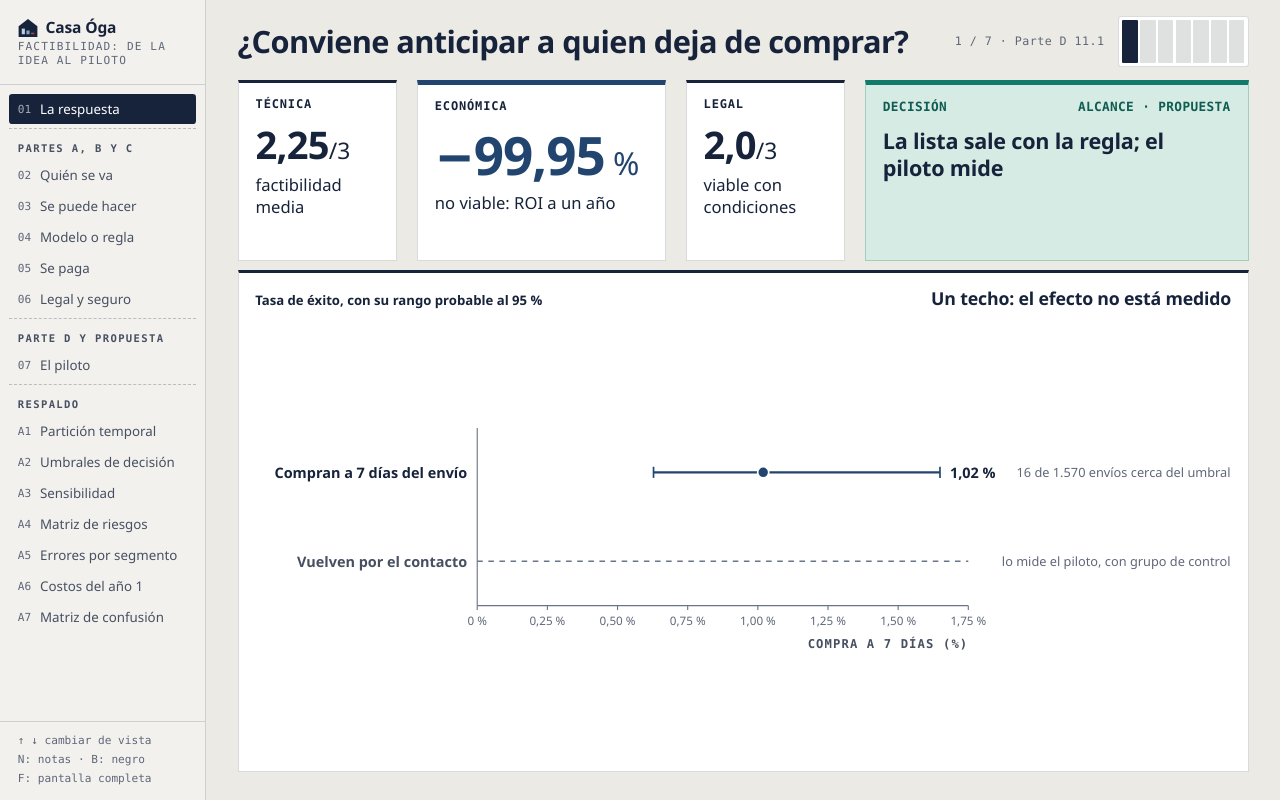
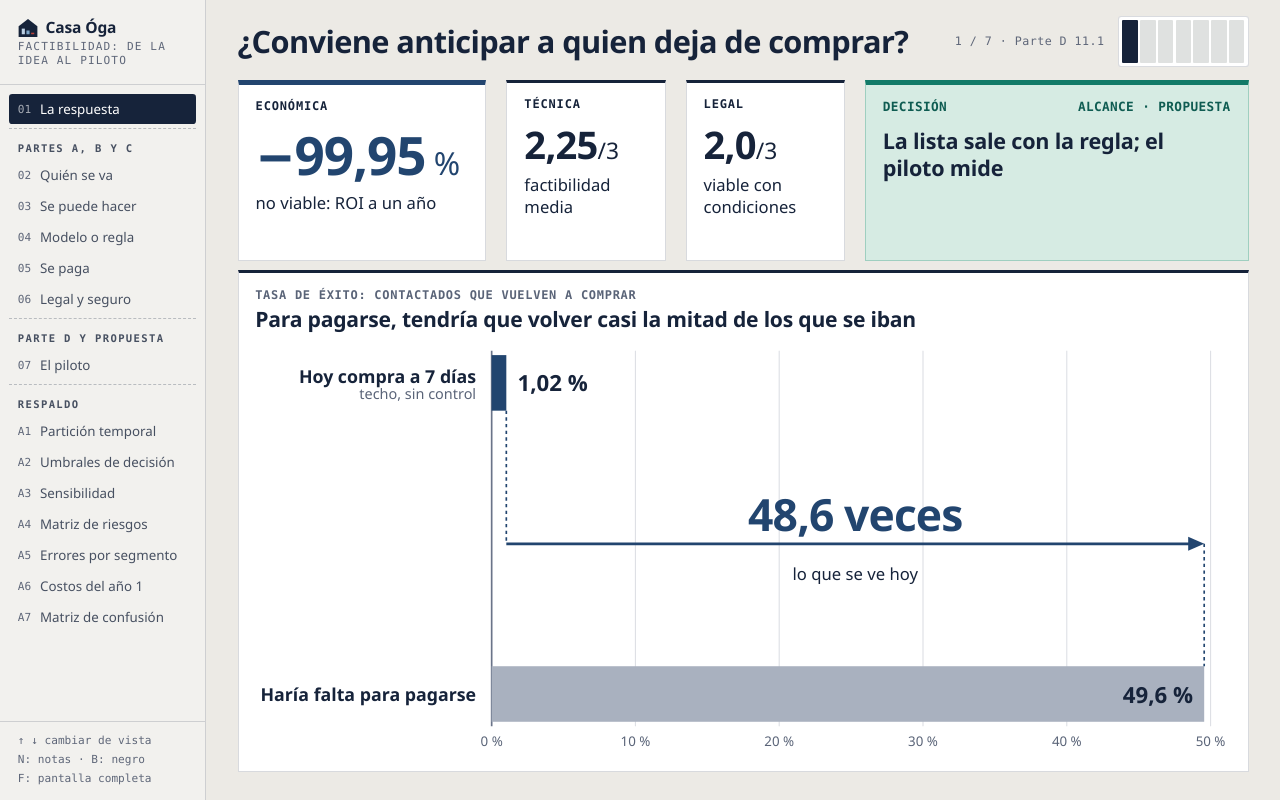
Before and after one commit to SebasCaules/TP_82.21-Data-Driven, a React (Vite) app in the folder e3/: page /#v01 in a window 1280 px wide. Built offline with nearby package versions, Linux system fonts and the light colour scheme.

Commit message:
E3 auditoría 28/10, V01: lo que vuelve hoy contra lo que haría falta, 48,6 veces

```diff
--- /dev/null
+++ b/e3/src/vistas/V01.css
@@ -0,0 +1,17 @@
+/* V01 · ¿Conviene? (28/10, unidad V01 de .workforce/PLAN.md). Estilos propios de la vista (N0-7): solo
+   clases e3-v01-*. Los tokens --e3-* los define estilos_e3.css bajo .e3-vp; cada uno lleva su valor de
+   respaldo por si la vista se monta fuera de esa caja. */
+
+/* Tarjeta del gráfico: encabezado arriba y el SVG llena el resto del alto. */
+.e3-v01-graf { flex: 1 1 0; min-height: 0; display: flex; flex-direction: column; }
+
+/* Encabezado: qué mide (rótulo corto, tinta 600) y debajo la conclusión, lo primero que se lee. */
+.e3-v01-cab { display: flex; flex-direction: column; gap: clamp(2px, .5vh, 6px); min-width: 0; }
+.e3-v01-mide {
+  margin: 0;
+  font: 600 var(--e2-rot, 12px)/1.2 var(--mono); text-transform: uppercase; letter-spacing: .06em;
+  color: var(--e3-ctx, #5a6478);
+}
+
+.e3-v01-lienzo { flex: 1 1 0; min-height: 0; display: flex; flex-direction: column;
+                 margin-top: clamp(6px, 1.4vh, 18px); }
--- a/e3/src/vistas/V01_Respuesta.jsx
+++ b/e3/src/vistas/V01_Respuesta.jsx
@@ -1,26 +1,29 @@
-// V01 · ¿Conviene anticipar a quien deja de comprar? (diapositiva 2 de C3; W2.01, 27/10). La respuesta
-// del tablero entero, con la forma de V05: banda de cifras con la tarjeta de decisión a la derecha y un
-// gráfico a todo el ancho debajo.
+// V01 · ¿Conviene anticipar a quien deja de comprar? (diapositiva 2 de C3; W2.01, 27/10; rehecha el 28/10,
+// unidad V01 de .workforce/PLAN.md). La respuesta del tablero entero: banda de cifras con la tarjeta de
+// decisión a la derecha y un gráfico a todo el ancho debajo.
 //
-// - Banda: las tres Partes, en el orden del riel (A técnica, B económica, C legal). El puntaje técnico
-//   (F16, D3.tecnica), el ROI del modelo sobre la regla a un año (G40, D3.economia), que es la cifra
-//   que decide que la lista salga sin modelo y la única al tamaño máximo (regla 13 H1 del E2), y el
-//   puntaje legal (H40). D3 no trae la Parte C: el 2,0 sale de la tarjeta «Legal» de la diapositiva 2
-//   de C3, como texto. Debajo de cada cifra, el veredicto de la tarjeta de C3; el resto de la tarjeta
-//   (el límite técnico, las seis acciones, «ni la regla sola recupera su costo») va al title.
-//   Anchos 2 / 3 / 2, como V05: con 3 / 4 / 3 el −99,95 % no entra en la central a 1366 × 768.
-// - Gráfico: la cuarta tarjeta de la diapositiva 2, la tasa de éxito (G31), que no entra en la banda.
-//   `PuntosIC` con dos filas: la compra a 7 días tras un envío cerca del umbral, con su rango al 95 %
-//   (lo que se ve, sin grupo de control), y lo que vuelve por el contacto, que no está medido y que mide
-//   el piloto (fila vacía, la pista punteada de PuntosIC). Es lo que une la banda con la decisión.
+// - Banda (28/10): un número por tarjeta y la central primero, a la izquierda (N0-6). Central: el ROI del
+//   modelo sobre la regla a un año (G40, D3.economia.observada.modelo_roi_pct), la cifra que decide que la
+//   lista salga sin modelo y la única al tamaño máximo; fragmento «no viable: ROI a un año» (veredicto y
+//   escala de la tarjeta Económica de C3, sin la cifra). Después el puntaje técnico (F16, D3.tecnica) y el
+//   legal (H40). D3 no trae la Parte C: el 2,0 sale de la tarjeta «Legal» de la diapositiva 2 de C3, como
+//   texto. Debajo de cada cifra, la escala de su tarjeta de C3; el resto (el límite técnico, las seis
+//   acciones) va al title. Anchos 3 / 2 / 2: con menos, el −99,95 % no entra a 1366 × 768.
+// - Gráfico (28/10): por qué no es viable, en un vistazo. Dos barras en un eje de 0 a 50 %: lo que hoy
+//   compra a 7 días tras un envío cerca del umbral (D3.economia.parametros.s_observada, 1,02 %, en --acc,
+//   rotulado «techo, sin control»: no hay grupo de control) contra la tasa de éxito que haría falta para
+//   que la regla se pague (D3.economia.umbral.s_equilibrio_con_descuento, 49,6 %, en relleno de contexto). Entre
+//   las dos, una cota de un extremo al otro con «48,6 veces» (D3.economia.umbral.veces_con_descuento) grande: es el
+//   mensaje. La escala sale de escalaNice sobre el 49,6 %. Sale la fila «Vuelven por el contacto · lo
+//   mide el piloto» (la cuenta la V07). Conclusión arriba, en .e3-conclusion: «Para pagarse, tendría que
+//   volver casi la mitad de los que se iban» (el callout del 49,6 % de la Parte B en C3, sin la cifra). El rango al 95 % y los 16 de 1.570 envíos, al
+//   title de la barra.
 // - Decisión: «D-PRO · propuesta» de decisiones.js (D6 del registro de decisiones de los hitos; la
 //   comparte la vista 9) y la respuesta en una línea de la tabla de la historia (PLAN.md, fila 1),
-//   ≤ 60 caracteres; la decisión completa de C3 (lista de 500 por mes, piloto de tres meses con grupo de
-//   control) va al title. C3 no trae una frase corta: la de la tabla queda acá hasta que contenido.py
-//   la exporte (W4).
+//   ≤ 60 caracteres; la decisión completa de C3 va al title.
 // Ninguna cifra escrita acá: los valores salen de D3 (datos_e3.js) y el texto de C3 (contenido_e3.js).
 
-import { Lienzo, PuntosIC } from '../../../src/graficos.jsx'
+import { Lienzo, escalaNice } from '../../../src/graficos.jsx'
 import Banda from '../../../e2/src/Banda.jsx'
 import { D3 } from '../datos_e3.js'
 import { C3 } from '../contenido_e3.js'
@@ -29,6 +32,7 @@ import { plano, sinCortes } from '../texto.jsx'
 import { useEscalaTexto } from '../../../e2/src/escala.js'
 import { decision } from '../decisiones.js'
 import { Cifra } from '../cifra.jsx'
+import './V01.css'
 
 const D2 = C3.DIAPOSITIVAS.find((d) => d.n === 2)
 // Las cuatro tarjetas de la diapositiva 2, por su área; si el texto cambia, por su orden.
@@ -37,47 +41,170 @@ const [TEC, LEG, ECO, EXI] = AREAS.map((a, i) => D2.tarjetas.find((t) => t.area
 
 const T = D3.tecnica
 const E = D3.economia
+const U = E.umbral
 const ROI = E.observada.modelo_roi_pct
 const S = E.parametros.s_observada
 const [S_LO, S_HI] = E.parametros.s_ic95
+const S_EQ = U.s_equilibrio_con_descuento
+const VECES = U.veces_con_descuento
 
 const SOBRE_TEC = `/${fijo(T.escala[T.escala.length - 1].hasta, 0)}`
-// «ROI −99,95 % a un año» (escala de la tarjeta Económica de C3) sin la cifra: «ROI a un año», el
-// horizonte pegado a la cifra. (W2) «ROI anual sobre la regla» parte en dos renglones bajo la cifra
-// grande y agranda la banda a 1366 × 768 y 1536 × 864; «sobre la regla» queda en el title.
+// «ROI −99,95 % a un año» (escala de la tarjeta Económica de C3) sin la cifra: «ROI a un año».
 const ROI_A = plano(ECO.escala).replace(/\s*[−-]?[\d.,]+\s*%/, '')
 
-// La decisión: la frase corta de la tabla de la historia en la tarjeta; la de C3, sin «Decisión.», al
-// title.
 const DECISION = decision('D-PRO', {
   llano_corto: 'La lista sale con la regla; el piloto mide',
   llano: sinCortes(plano(D2.decision).replace(/^Decisión\.\s*/, '')),
   decision: plano(D2.titulo),
 })
 
-// Escala del gráfico: dos decimales, como la tasa en la Parte B; el cero, sin decimales.
-const tasa2 = (v) => (v === 0 ? `${fijo(v, 0)}${NBSP}%` : pct(v, 2))
+// Rótulos del gráfico.
+const ROT_HOY = 'Hoy compra a 7 días'
+const ROT_FALTA = 'Haría falta para pagarse'
+const NOTA_HOY = 'techo, sin control'
+// La conclusión dice lo que muestra el dibujo, sin cifra (la cifra va en la barra): el callout del
+// 49,6 % de la diapositiva de la Parte B («de los que se iban tendría que volver para pagar la regla»)
+// en palabras. «Ni la regla sola recupera su costo» es la conclusión de la V05: acá quedaba repetida.
+const CONCLUSION = 'Para pagarse, tendría que volver casi la mitad de los que se iban'
+
+// Tasa con la precisión de la Parte B: dos decimales debajo del 5 %, uno arriba; el cero, sin decimales.
+const tasaTxt = (v) => (v === 0 ? `${fijo(v, 0)}${NBSP}%` : pct(v, v < 0.05 ? 2 : 1))
+const tickTxt = (v) => pct(v, 0)
+
+// Ancho real de un texto, medido con canvas y la familia del body (src/graficos.jsx no exporta el suyo).
+let _ctx = null
+function anchoTexto(t, px, peso = 400) {
+  try {
+    if (!_ctx) _ctx = document.createElement('canvas').getContext('2d')
+    const fam = getComputedStyle(document.body).fontFamily || 'sans-serif'
+    _ctx.font = `${peso} ${px}px ${fam}`
+    return _ctx.measureText(String(t)).width
+  } catch {
+    return String(t).length * px * 0.58
+  }
+}
+
+function BarrasVeces({ w, h, k }) {
+  const { max, ticks } = escalaNice(S_EQ)
+
+  // Tipografía: crece con k (1 a 1,4) y se achica si el alto no alcanza (1152 × 640).
+  const fEtq = Math.round(16 * k)
+  const fSub = Math.round(13 * k)
+  const fVal = Math.round(20 * k)
+  const fTick = Math.round(12 * k)
+
+  const altoEje = fTick + 14
+  const padTop = 6
+  const disp = Math.max(60, h - padTop - altoEje)
+  const alto = Math.max(22, Math.min(disp * 0.17, 50 * k))
+  // La cota del medio: el «48,6 veces» toma lo que dejan las barras, con tope por debajo de la cifra
+  // central de la banda (regla 3: una sola cifra al tamaño máximo).
+  const fBig = Math.max(24, Math.min(disp * 0.17, 40 * k))
+
+  const y1 = padTop + alto / 2 + 4
+  const y2 = padTop + disp - alto / 2 - 4
+  const yCota = (y1 + y2) / 2 + fBig * 0.12
+
+  const anchoEtq = Math.max(anchoTexto(ROT_HOY, fEtq, 600), anchoTexto(ROT_FALTA, fEtq, 600),
+    anchoTexto(NOTA_HOY, fSub, 500))
+  const x0 = Math.ceil(anchoEtq) + Math.round(18 * k)
+  const margenDer = Math.ceil(anchoTexto(tickTxt(max), fTick, 500) / 2) + 4
+  const ancho = Math.max(80, w - x0 - margenDer)
+  const xDe = (v) => x0 + (v / max) * ancho
+
+  const xHoy = xDe(S)
+  const xFalta = xDe(S_EQ)
+  const largoHoy = Math.max(3, xHoy - x0)
+  const yBase = padTop + disp
+
+  const txtHoy = tasaTxt(S)
+  const txtFalta = tasaTxt(S_EQ)
+  const txtVeces = `${fijo(VECES, 1)} veces`
+  const sufijo = 'lo que se ve hoy'
+  // El valor de la barra larga, adentro y alineado al final, si entra; si no, a la derecha.
+  const dentro = anchoTexto(txtFalta, fVal, 700) + 20 < xFalta - x0
+  const xCentro = (xHoy + xFalta) / 2
+  const flecha = Math.max(7, 9 * k)
+
+  const ACC = 'var(--acc)'
+  const INK = 'var(--ink)'
+  const CTX = 'var(--e3-ctx, #5a6478)'
+  const CTX_R = 'var(--e3-ctx-relleno, #a9b1bf)'
+  const EJE = 'var(--e3-eje, #6a7489)'
+
+  return (
+    <svg width={w} height={h} role="img" style={{ display: 'block' }}
+         aria-label={`${ROT_HOY}: ${txtHoy}, ${NOTA_HOY}. ${ROT_FALTA}: ${txtFalta}. ${txtVeces} ${sufijo}.`}>
+      {/* grilla y eje */}
+      {ticks.map((t) => (
+        <g key={t}>
+          <line x1={xDe(t)} x2={xDe(t)} y1={padTop} y2={yBase}
+                stroke={EJE} strokeOpacity={t === 0 ? 1 : 0.22} strokeWidth={t === 0 ? 1.5 : 1} />
+          <text x={xDe(t)} y={yBase + 8 + fTick * 0.8} fontSize={fTick} fill={CTX} fontWeight={500}
+                textAnchor="middle" className="tabular">{tickTxt(t)}</text>
+        </g>
+      ))}
+
+      {/* hoy: el dato que hay que mirar */}
+      <g>
+        <title>{`${EXI.area} ${txtHoy}: ${entero(E.parametros.compras_7d)} compras a 7 días en `
+          + `${entero(E.parametros.envios)} envíos a clientes cerca del umbral, rango al 95 % de `
+          + `${tasaTxt(S_LO)} a ${tasaTxt(S_HI)}, ${EXI.escala}. ${plano(EXI.texto)}`}</title>
+        <text x={x0 - Math.round(14 * k)} y={y1 - fSub * 0.45} fontSize={fEtq} fontWeight={600} fill={INK}
+              textAnchor="end" dominantBaseline="central">{ROT_HOY}</text>
+        <text x={x0 - Math.round(14 * k)} y={y1 + fEtq * 0.62} fontSize={fSub} fontWeight={500} fill={CTX}
+              textAnchor="end" dominantBaseline="central">{NOTA_HOY}</text>
+        <rect x={x0} y={y1 - alto / 2} width={largoHoy} height={alto} fill={ACC} />
+        <text x={x0 + largoHoy + 10} y={y1} fontSize={fVal} fontWeight={700} fill={INK}
+              dominantBaseline="central" className="tabular">{txtHoy}</text>
+      </g>
+
+      {/* haría falta: contexto */}
+      <g>
+        <title>{`${ROT_FALTA}: ${txtFalta} de los contactados que se iban tendría que volver para que la `
+          + `regla recupere su costo en un año, ${txtVeces} ${sufijo}.`}</title>
+        <text x={x0 - Math.round(14 * k)} y={y2} fontSize={fEtq} fontWeight={600} fill={INK}
+              textAnchor="end" dominantBaseline="central">{ROT_FALTA}</text>
+        <rect x={x0} y={y2 - alto / 2} width={xFalta - x0} height={alto} fill={CTX_R} />
+        <text x={dentro ? xFalta - 10 : xFalta + 10} y={y2} fontSize={fVal} fontWeight={700} fill={INK}
+              textAnchor={dentro ? 'end' : 'start'} dominantBaseline="central"
+              className="tabular">{txtFalta}</text>
+      </g>
+
+      {/* la cota: de lo que se ve a lo que haría falta */}
+      <g>
+        <title>{`${txtVeces} ${sufijo}: ${txtFalta} contra ${txtHoy}.`}</title>
+        <line x1={xHoy} x2={xHoy} y1={y1 + alto / 2} y2={yCota} stroke={ACC} strokeWidth={1.5}
+              strokeDasharray="3 3" />
+        <line x1={xFalta} x2={xFalta} y1={yCota} y2={y2 - alto / 2} stroke={ACC} strokeWidth={1.5}
+              strokeDasharray="3 3" />
+        <line x1={xHoy} x2={xFalta - flecha} y1={yCota} y2={yCota} stroke={ACC} strokeWidth={2.5} />
+        <path d={`M${xFalta},${yCota} l${-flecha * 1.6},${-flecha * 0.7} v${flecha * 1.4} z`} fill={ACC} />
+        <text x={xCentro} y={yCota - fBig * 0.28} fontSize={fBig} fontWeight={700} fill={ACC}
+              textAnchor="middle" className="tabular" style={{ letterSpacing: '-.02em' }}>{txtVeces}</text>
+        <text x={xCentro} y={yCota + fSub * 0.9 + 8} fontSize={Math.round(15 * k)} fontWeight={500} fill={INK}
+              textAnchor="middle" dominantBaseline="hanging">{sufijo}</text>
+      </g>
+    </svg>
+  )
+}
 
 export const meta = { id: 'V01', dc: 'D-PRO' }
 
 export default function V01Respuesta() {
   const k = useEscalaTexto()
-  // Dos filas de 80 más el eje, como las barras de V05; el gráfico va centrado en el alto libre de su
-  // tarjeta (regla 13 del E2), así dos filas no quedan arriba con la tarjeta vacía debajo.
-  const tope = Math.round((2 * 80 + 56) * k)
-  const filas = [
-    {
-      etiqueta: 'Compran a 7 días del envío', valor: S, ic: [S_LO, S_HI], enfasis: true,
-      // (W2) La población, para no confundirla con la tasa sobre todos los envíos (C16). Más corta que la
-      // nota de la fila vacía: PuntosIC reserva la columna de notas por la más larga y no reserva el
-      // rótulo del valor, que pisaba esta nota cuando era la más larga.
-      nota: `${entero(E.parametros.compras_7d)} de ${entero(E.parametros.envios)} envíos cerca del umbral`,
-    },
-    { etiqueta: 'Vuelven por el contacto', vacio: true, nota: 'lo mide el piloto, con grupo de control' },
-  ]
   return (
     <section className="pant v01">
       <Banda dcs={[DECISION]}>
+        <div className="tarjeta e2-central" style={{ gridColumn: 'span 3' }}
+             title={`ROI del modelo sobre la regla a un año, escenario esperado: ${pctDirecto(ROI, 2)}. ${plano(ECO.texto)}`}>
+          <span className="kpi-lbl"><span>{ECO.area}</span></span>
+          <div className="ban-par">
+            <div className="par-item par-unico"><Cifra texto={pctDirecto(ROI, 2)} /></div>
+          </div>
+          <p className="e2-linea">{`${plano(ECO.valor).toLowerCase()}: ${ROI_A}`}</p>
+        </div>
+
         <div className="tarjeta" style={{ gridColumn: 'span 2' }}
              title={`Puntaje técnico: ${fijo(T.promedio, 2)}${SOBRE_TEC}, ${TEC.escala}. ${plano(TEC.texto)}`}>
           <span className="kpi-lbl"><span>{TEC.area}</span></span>
@@ -85,15 +212,6 @@ export default function V01Respuesta() {
             <div className="par-item par-unico"><Cifra num={fijo(T.promedio, 2)} unidad={SOBRE_TEC} sec /></div>
           </div>
           <p className="e2-linea">{TEC.escala}</p>
-        </div>
-
-        <div className="tarjeta e2-central" style={{ gridColumn: 'span 3' }}
-             title={`ROI del modelo sobre la regla a un año, escenario esperado: ${pctDirecto(ROI, 2)}. ${plano(ECO.texto)}`}>
-          <span className="kpi-lbl"><span>{ECO.area}</span></span>
-          <div className="ban-par">
-            <div className="par-item par-unico"><Cifra texto={pctDirecto(ROI, 2)} /></div>
-          </div>
-          <p className="e2-linea">{`${plano(ECO.valor).toLowerCase()}: ${ROI_A}`}</p>
         </div>
 
         <div className="tarjeta" style={{ gridColumn: 'span 2' }}
@@ -106,28 +224,15 @@ export default function V01Respuesta() {
         </div>
       </Banda>
 
-      <div className="tarjeta" style={{ flex: '1 1 0', minHeight: 0 }}
-           title={`${EXI.area} ${pct(S, 2)}: ${entero(E.parametros.compras_7d)} compras a 7 días en `
-             + `${entero(E.parametros.envios)} envíos a clientes cerca del umbral, rango al 95 % de `
-             + `${pct(S_LO, 2)} a ${pct(S_HI, 2)}, ${EXI.escala}. ${plano(EXI.texto)}`}>
-        <span className="kpi-lbl frase">
-          <span>{`${EXI.area}, con su rango probable al 95${NBSP}%`}</span>
-          <b>{plano(EXI.texto).replace(/\.$/, '')}</b>
-        </span>
-        <div style={{ flex: '1 1 0', minHeight: 0, marginTop: 'clamp(6px, 1.6cqh, 20px)',
-                      display: 'flex', flexDirection: 'column', justifyContent: 'center' }}>
-          <div style={{ flex: '0 1 auto', height: tope, minHeight: 0, display: 'flex', flexDirection: 'column' }}>
-            <Lienzo className="lienzo">
-              {({ w, h }) => (
-                <PuntosIC
-                  datos={filas} w={w} h={h}
-                  formato={tasa2}
-                  tituloEje="Compra a 7 días (%)"
-                  anchoEtiqueta={Math.round(200 * k)}
-                />
-              )}
-            </Lienzo>
-          </div>
+      <div className="tarjeta e3-v01-graf">
+        <div className="e3-v01-cab">
+          <p className="e3-v01-mide">{`${EXI.area}: contactados que vuelven a comprar`}</p>
+          <p className="e3-conclusion">{CONCLUSION}</p>
+        </div>
+        <div className="e3-v01-lienzo">
+          <Lienzo className="lienzo">
+            {({ w, h }) => <BarrasVeces w={w} h={h} k={k} />}
+          </Lienzo>
         </div>
       </div>
     </section>
```
